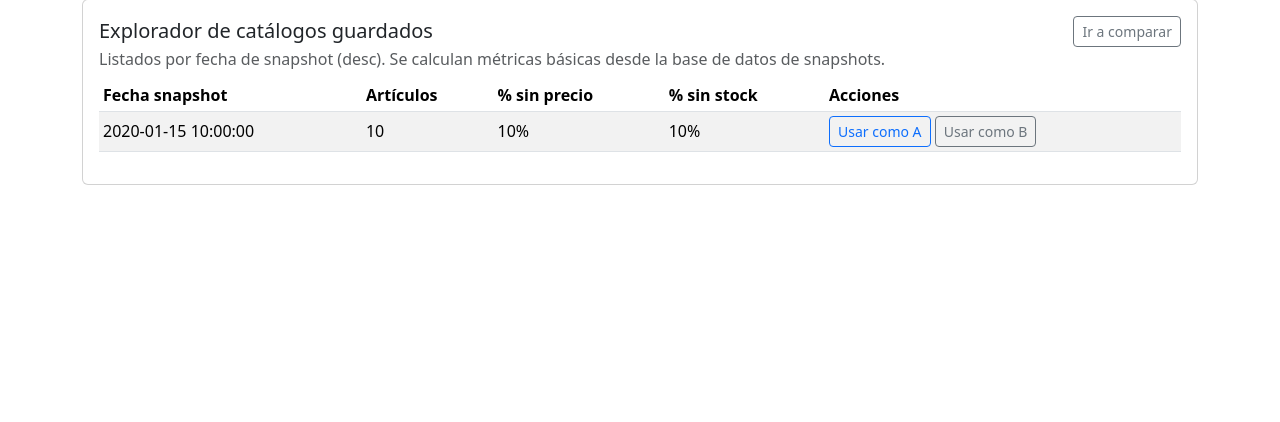
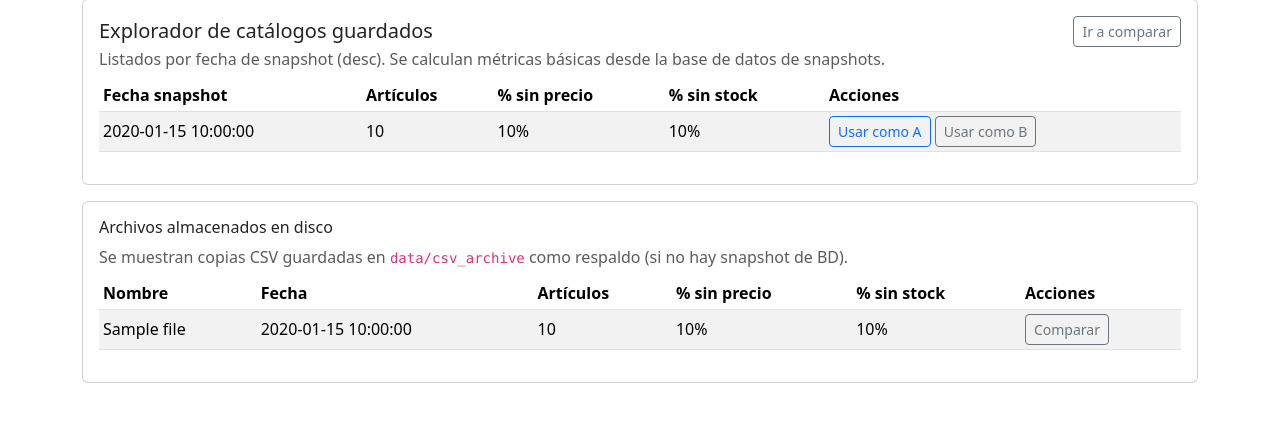
Before and after one commit to josepita/shopify-mod-v2, a FastAPI app: template web/templates/archive.html in a window 1280 px wide. Shown: the part 157-579 px from the top of the page. Run offline with FastAPI, Linux system fonts and the light colour scheme; the template is opened without the code that fills it: most values are stand-ins (such as "Sample title", 1, 10 or a date in 2020); parts of the project's set-up code (start-up, migrations or seed data) failed here and were passed over.

Commit message:
feat(db): botón para verificar/crear tablas (migraciones) con job y logs; explorador muestra CSVs archivados como respaldo; logging de errores al snapshot

```diff
--- a/web/app.py
+++ b/web/app.py
@@ -77,16 +77,22 @@ def _load_dataframe_for_preview(path: Path) -> Optional[object]:
                         return df
                 except Exception:
                     continue
-    except Exception:
-        pass
+    except Exception as e:
+        try:
+            logging.error(f"Error archivando CSV normalizado: {e}")
+        except Exception:
+            pass
 
     # Excel xlsx
     try:
         df = pd.read_excel(path, engine="openpyxl")
         df.columns = df.columns.str.strip()
         return df
-    except Exception:
-        pass
+    except Exception as e:
+        try:
+            logging.error(f"Error guardando snapshot en BD: {e}")
+        except Exception:
+            pass
 
     # Excel xls
     try:
@@ -382,6 +388,57 @@ def _list_snapshot_stats(limit: int = 100):
         return out
     except Exception:
         return []
+
+
+def _list_archive_files(limit: int = 100):
+    """Lista archivos del directorio de archivos archivados con métricas rápidas.
+    Sirve de respaldo si la tabla de snapshots aún no existe o falló el volcado.
+    """
+    items = []
+    try:
+        import pandas as pd  # type: ignore
+    except Exception:
+        pd = None  # type: ignore
+    try:
+        files = sorted(
+            [p for p in ARCHIVE_DIR.glob('**/*.csv')],
+            key=lambda p: p.stat().st_mtime,
+            reverse=True,
+        )[:limit]
+        for p in files:
+            rows = 0
+            pct_zero_price = 0.0
+            pct_zero_stock = 0.0
+            if pd is not None:
+                try:
+                    df = pd.read_csv(p)
+                except Exception:
+                    try:
+                        df = pd.read_csv(p, sep=';')
+                    except Exception:
+                        df = None
+                if df is not None:
+                    rows = int(len(df))
+                    cols = [c.strip().upper() for c in df.columns]
+                    if 'PRECIO' in cols:
+                        z = df[df.iloc[:, cols.index('PRECIO')].fillna(0).astype(float) == 0]
+                        pct_zero_price = round((len(z) / rows) * 100, 2) if rows else 0.0
+                    if 'STOCK' in cols:
+                        z = df[df.iloc[:, cols.index('STOCK')].fillna(0).astype(float) == 0]
+                        pct_zero_stock = round((len(z) / rows) * 100, 2) if rows else 0.0
+            items.append(
+                {
+                    'path': str(p.relative_to(BASE_DIR)),
+                    'name': p.name,
+                    'modified': _dt.datetime.fromtimestamp(p.stat().st_mtime).strftime('%Y-%m-%d %H:%M:%S'),
+                    'rows': rows,
+                    'pct_zero_price': pct_zero_price,
+                    'pct_zero_stock': pct_zero_stock,
+                }
+            )
+    except Exception:
+        return []
+    return items
 
 
 def _load_snapshot_as_df(snapshot_date: str):
@@ -690,9 +747,10 @@ def db_tools(request: Request):
 @app.get("/catalog/archive", response_class=HTMLResponse)
 def catalog_archive(request: Request, limit: int = 50):
     snapshots = _list_snapshot_stats(limit=limit)
+    files = _list_archive_files(limit=limit)
     return templates.TemplateResponse(
         "archive.html",
-        {"request": request, "snapshots": snapshots, "limit": limit}
+        {"request": request, "snapshots": snapshots, "files": files, "limit": limit}
     )
 
 
@@ -1456,6 +1514,63 @@ def backfill_handles_start():
 
 
 # =====================
+# Migraciones/Verificación esquema
+# =====================
+
+def _run_migrations_job(job: Job, mode: str = 'run'):
+    job.status = 'running'
+    job.started_at = time.time()
+    try:
+        import importlib
+        from db import migrations as mig
+        # Capturar prints de las funciones de migración
+        with redirect_stdout(_LogIO(job)), redirect_stderr(_LogIO(job)):
+            if mode == 'check':
+                print('Verificando compatibilidad del esquema...')
+                conn = mysql.connector.connect(
+                    host=MYSQL_CONFIG.get('host'),
+                    user=MYSQL_CONFIG.get('user'),
+                    password=MYSQL_CONFIG.get('password'),
+                    database=MYSQL_CONFIG.get('database'),
+                    port=MYSQL_CONFIG.get('port', 3306),
+                )
+                try:
+                    ok, issues = mig.check_schema_compatibility(conn)
+                finally:
+                    try: conn.close()
+                    except Exception: pass
+                if ok:
+                    print('✔ Esquema compatible con la aplicación')
+                else:
+                    print('⚠ Diferencias detectadas:')
+                    for i, issue in enumerate(issues, 1):
+                        print(f'  {i}. {issue}')
+            else:
+                mig.run_migrations()
+        job.status = 'done'
+    except Exception as e:
+        job.status = 'error'
+        job.error_message = str(e)
+        job.append_log(f'ERROR migraciones: {e}\n')
+
+
+@app.post('/db/migrations/run')
+def migrations_run_start():
+    job = job_manager.create(filename='migrations-run')
+    thread = threading.Thread(target=_run_migrations_job, args=(job,'run'), daemon=True)
+    thread.start()
+    return RedirectResponse(url=f"/jobs/{job.id}", status_code=303)
+
+
+@app.post('/db/migrations/check')
+def migrations_check_start():
+    job = job_manager.create(filename='migrations-check')
+    thread = threading.Thread(target=_run_migrations_job, args=(job,'check'), daemon=True)
+    thread.start()
+    return RedirectResponse(url=f"/jobs/{job.id}", status_code=303)
+
+
+# =====================
 # Sección de COLAS
 # =====================
 
--- a/web/templates/archive.html
+++ b/web/templates/archive.html
@@ -34,4 +34,39 @@
     </table>
   </div>
 </div>
+
+{% if files and files|length > 0 %}
+<div class="card p-3 mb-3">
+  <h4 class="h6">Archivos almacenados en disco</h4>
+  <div class="text-muted">Se muestran copias CSV guardadas en <code>data/csv_archive</code> como respaldo (si no hay snapshot de BD).</div>
+  <div class="table-responsive mt-2">
+    <table class="table table-sm table-striped align-middle">
+      <thead>
+        <tr>
+          <th>Nombre</th>
+          <th>Fecha</th>
+          <th>Artículos</th>
+          <th>% sin precio</th>
+          <th>% sin stock</th>
+          <th>Acciones</th>
+        </tr>
+      </thead>
+      <tbody>
+        {% for f in files %}
+        <tr>
+          <td>{{ f.name }}</td>
+          <td>{{ f.modified }}</td>
+          <td>{{ f.rows }}</td>
+          <td>{{ f.pct_zero_price }}%</td>
+          <td>{{ f.pct_zero_stock }}%</td>
+          <td>
+            <a class="btn btn-sm btn-outline-secondary" href="/catalog/compare">Comparar</a>
+          </td>
+        </tr>
+        {% endfor %}
+      </tbody>
+    </table>
+  </div>
+</div>
+{% endif %}
 {% endblock %}
--- a/web/uploads/catalog-info.json
+++ b/web/uploads/catalog-info.json
@@ -1 +1 @@
-{"source": "fetch:https://perezmorajewelry.com/exporta_excel/014650/ES/0", "path": "catalog-current.csv", "saved_at": "2025-09-14 17:59:59", "rows": 21597, "size_bytes": 4410702}
+{"source": "fetch:https://perezmorajewelry.com/exporta_excel/014650/ES/0", "path": "catalog-current.csv", "saved_at": "2025-09-14 20:24:05", "rows": 21597, "size_bytes": 4410702}
```
Also changed, not shown: web/templates/db.html (+15 -0 lines).
